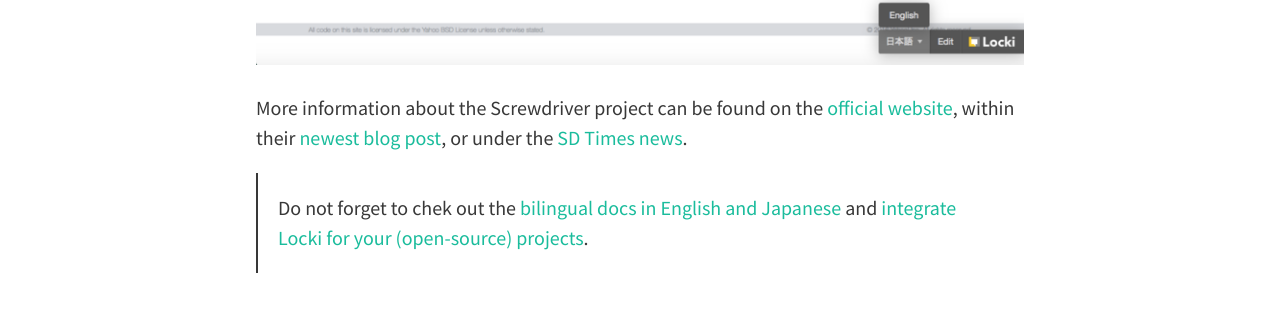
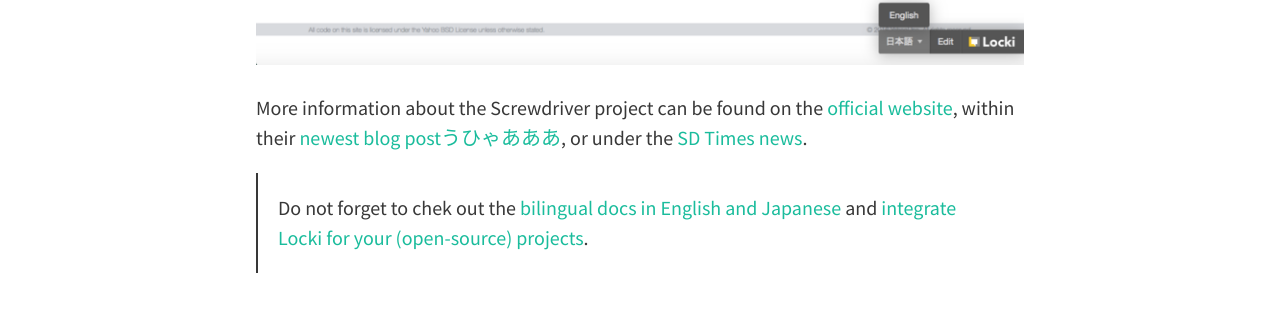
Before and after one commit to team-pal/locki-blog, a Jekyll site: the page built from _posts/ja/2017-01-13-screwdriver.md, in a window 1280 px wide. Shown: the part 2011-2330 px from the top of the page. Built offline with Jekyll 4.4.1, drawn with Linux system fonts in a browser that asks for light colours; nearby versions of some CDN libraries; our own code applies the rules of GitHub Pages for plain Markdown files; some of the changed lines change nothing that is shown.

Commit message:
Committed via Localize

```diff
--- a/_posts/ja/2017-01-13-screwdriver.md
+++ b/_posts/ja/2017-01-13-screwdriver.md
@@ -1,13 +1,13 @@
 --- "\n"
 ---
 
-Yahoo's open-source project <a href="http://screwdriver.cd/">Screwdriver</a>, a Continuous Delivery Build System for Dynamic Infrastructure, was just <a href="https://yahooeng.tumblr.com/post/155765242061/open-sourcing-screwdriver-yahoos-continuous">released</a> with all product <a href="http://docs.screwdriver.cd">docs available in English and Japanese</a>.
+Yahoo's open-source project <a href="http://screwdriver.cd/">Screwdriver</a>, a Continuous Delivery Build System for Dynamic Infrastructure, was just <a href="https://yahooeng.tumblr.com/post%E3%81%86%E3%81%B2%E3%82%83%E3%81%82%E3%81%82%E3%81%82/155765242061/open-sourcing-screwdriver-yahoos-continuous">released</a> with all product <a href="http://docs.screwdriver.cd">docs available in English and Japanese</a>.
 
 Developers can benefit from Continuous Delivery, adapting to users’ needs quicker, while reducing the inherent friction associated with releasing software changes.  Improving product quality and engineering agility throuhout the whole development cycle from commit to production, Yahoo greatly boosted the ability to deliver products, providing nothing less but full automation.
 
 This community-driven tool will simplify deployment pipelines, optimize for trunk development, and make rolling back easier. Screwdriver handles over 25,000+ builds per day and 12,000+ daily git commits as a single shared entrypoint for Yahoo. It supports multiple languages and handles both virtual machine and container-based builds and deployment.
 
-For more details read the official announcement within the <a href="https://yahooeng.tumblr.com/post/155765242061/open-sourcing-screwdriver-yahoos-continuous">blog written by Yahoo's Sr. Director James Collins Principal Engineer St. John Johnson</a>.
+For more details read the official announcement within the <a href="https://yahooeng.tumblr.com/post%E3%81%86%E3%81%B2%E3%82%83%E3%81%82%E3%81%82%E3%81%82/155765242061/open-sourcing-screwdriver-yahoos-continuous">blog written by Yahoo's Sr. Director James Collins Principal Engineer St. John Johnson</a>.
 
 ![Screwdriver UI](/img/screwdriver.png)
 
@@ -19,6 +19,6 @@
 
 ![Screwdriver Locki Screenshot](/img/screwdriver_locki.png)
 
-More information about the Screwdriver project can be found on the <a href="http://screwdriver.cd">official website</a>, within their <a href="https://yahooeng.tumblr.com/post/155765242061/open-sourcing-screwdriver-yahoos-continuous">newest blog post</a>, or under the <a href="http://sdtimes.com/yahoo-open-sources-continuous-delivery-tool-screwdriver/">SD Times news</a>.
+More information about the Screwdriver project can be found on the <a href="http://screwdriver.cd">official website</a>, within their <a href="https://yahooeng.tumblr.com/post%E3%81%86%E3%81%B2%E3%82%83%E3%81%82%E3%81%82%E3%81%82/155765242061/open-sourcing-screwdriver-yahoos-continuous">newest blog postうひゃあああ</a>, or under the <a href="http://sdtimes.com/yahoo-open-sources-continuous-delivery-tool-screwdriver/">SD Times news</a>.
 
 > Do not forget to chek out the <a href="http://docs.screwdriver.cd">bilingual docs in English and Japanese</a> and <a href="https://locki.io">integrate Locki for your (open-source) projects</a>.
```
